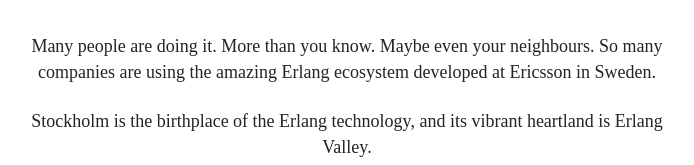
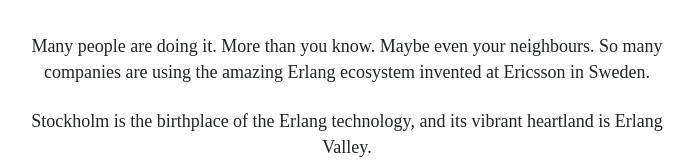
Before and after one commit to erlangvalley/erlangvalley.github.io, a plain HTML site: page index.html in a window 1280 px wide. Shown: the part 217-382 px from the top of the page, 293-987 px from the left. Drawn offline with Linux system fonts and the light colour scheme; a script that the page names is missing.

Commit message:
Improve wording

```diff
--- a/index.html
+++ b/index.html
@@ -9,7 +9,7 @@
 	<body>
 		<div id="page">
 			<h1>Erlang Valley</h1>
-			<p>Many people are doing it. More than you know. Maybe even your neighbours. So many companies are using the amazing Erlang ecosystem developed at Ericsson in Sweden.</p>
+			<p>Many people are doing it. More than you know. Maybe even your neighbours. So many companies are using the amazing Erlang ecosystem invented at Ericsson in Sweden.</p>
 			<p> Stockholm is the birthplace of the Erlang technology, and its vibrant heartland is Erlang Valley.</p>
 			<p>Brought to you soon by Erlang Solutions AB.</p>
 		</div>
```
